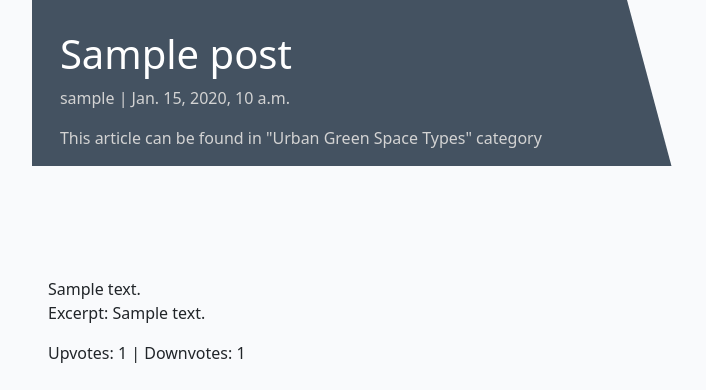
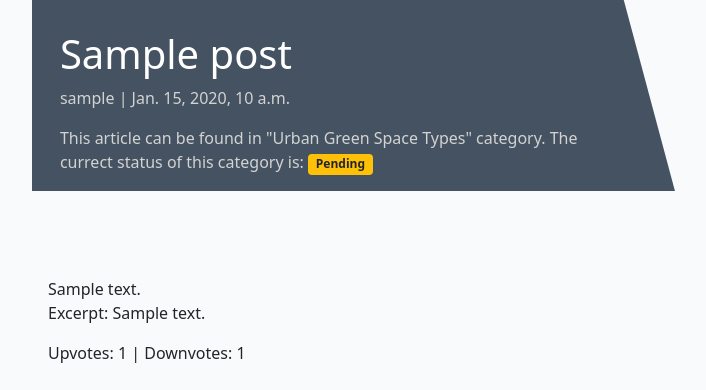
Before and after one commit to KikiBerg/urban-biodiversity-platform, a Django app: a page that uses posts/templates/posts/post_detail.html in a window 1280 px wide. Shown: the part 95-485 px from the top of the page, without its empty margins (50-756 px from the left). Run offline with Django 4.2, Linux system fonts and the light colour scheme; a user stored in the database is signed in; data comes from the database, SQL or seed files in the repository; tables that the repository leaves empty hold one stand-in row (values such as "Sample post"); parts of the project's set-up code (start-up, migrations or seed data) failed here and were passed over; some libraries are stand-ins or nearby versions.

Commit message:
Modify category display to show status for auth users

```diff
--- a/posts/templates/posts/post_detail.html
+++ b/posts/templates/posts/post_detail.html
@@ -12,7 +12,15 @@
                 <h1 class="post-title">{{ detail.title }}</h1>
                 <!-- Post author goes before the | the post's created date goes after -->
                 <p class="post-subtitle">{{ detail.author.username }} | {{ detail.created_at }}</p>
-                <p class="post-subtitle"> This article can be found in "{{ detail.category.name }}" category</p>
+                <p class="post-subtitle">
+                    This article can be found in "{{ detail.category.name }}" category.
+                    {% if user.is_authenticated %}
+                        <span>The currect status of this category is: </span>
+                        <span class="badge {% if detail.category.status == 'approved' %}bg-success{% elif detail.category.status == 'rejected' %}bg-danger{% else %}bg-warning text-dark{% endif %}">
+                            {{ detail.category.get_status_display }}
+                        </span>
+                    {% endif %}
+                </p>
 
             </div>
             <div class="d-none d-md-block col-md-6 masthead-image">
```
